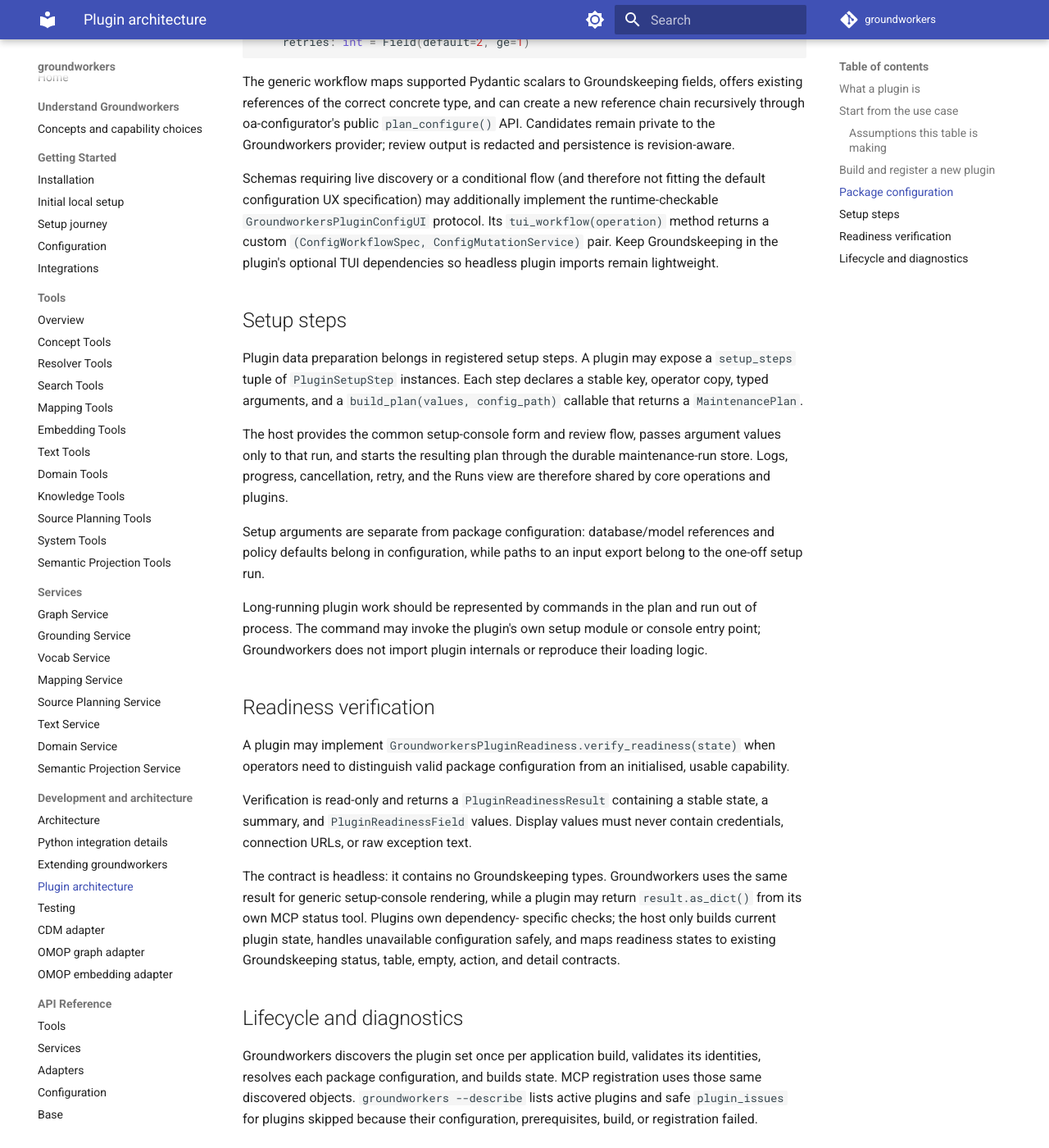
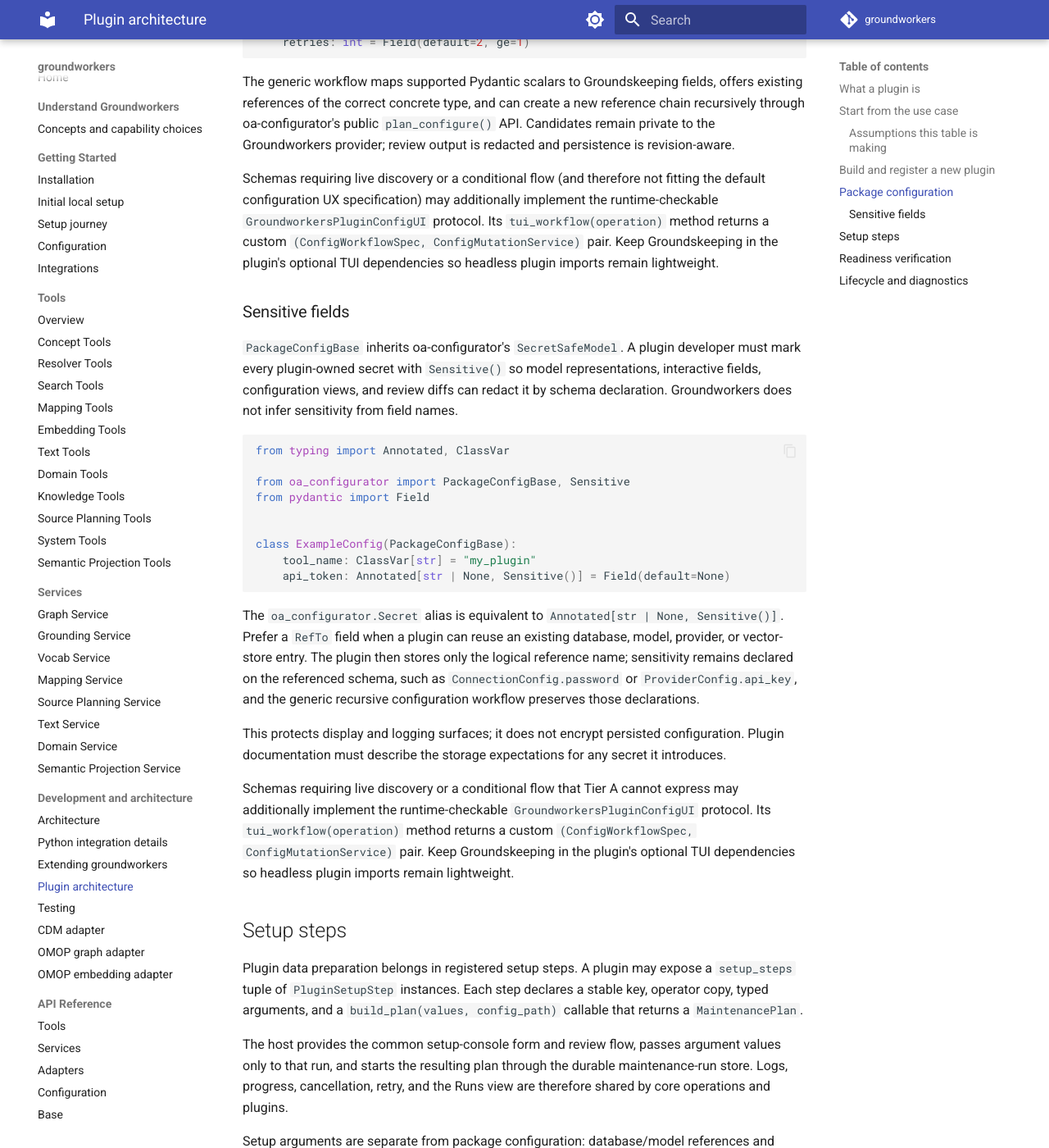
Before and after one commit to AustralianCancerDataNetwork/groundworkers, an MkDocs documentation site: the page built from docs/development/plugins.md, in a window 1280 px wide and 1400 px high, scrolled down 3900 px. Shown: the whole window at 82% size. Built offline with MkDocs 1.6.1 and Material for MkDocs 9.7.7, drawn with Linux system fonts in a browser that asks for light colours; comment, search, counter and statistics services are not loaded.

Commit message:
plugin docs update

````diff
--- a/docs/development/plugins.md
+++ b/docs/development/plugins.md
@@ -133,6 +133,27 @@
 The generic workflow maps supported Pydantic scalars to Groundskeeping fields, offers existing references of the correct concrete type, and can create a new reference chain recursively through oa-configurator's public `plan_configure()` API. Candidates remain private to the Groundworkers provider; review output is redacted and persistence is revision-aware.
 
 Schemas requiring live discovery or a conditional flow (and therefore not fitting the default configuration UX specification) may additionally implement the runtime-checkable `GroundworkersPluginConfigUI` protocol. Its `tui_workflow(operation)` method returns a custom `(ConfigWorkflowSpec, ConfigMutationService)` pair. Keep Groundskeeping in the plugin's optional TUI dependencies so headless plugin imports remain lightweight.
+### Sensitive fields
+
+`PackageConfigBase` inherits oa-configurator's `SecretSafeModel`. A plugin developer must mark every plugin-owned secret with `Sensitive()` so model representations, interactive fields, configuration views, and review diffs can redact it by schema declaration. Groundworkers does not infer sensitivity from field names.
+
+```python
+from typing import Annotated, ClassVar
+
+from oa_configurator import PackageConfigBase, Sensitive
+from pydantic import Field
+
+
+class ExampleConfig(PackageConfigBase):
+    tool_name: ClassVar[str] = "my_plugin"
+    api_token: Annotated[str | None, Sensitive()] = Field(default=None)
+```
+
+The `oa_configurator.Secret` alias is equivalent to `Annotated[str | None, Sensitive()]`. Prefer a `RefTo` field when a plugin can reuse an existing database, model, provider, or vector-store entry. The plugin then stores only the logical reference name; sensitivity remains declared on the referenced schema, such as `ConnectionConfig.password` or `ProviderConfig.api_key`, and the generic recursive configuration workflow preserves those declarations.
+
+This protects display and logging surfaces; it does not encrypt persisted configuration. Plugin documentation must describe the storage expectations for any secret it introduces.
+
+Schemas requiring live discovery or a conditional flow that Tier A cannot express may additionally implement the runtime-checkable `GroundworkersPluginConfigUI` protocol. Its `tui_workflow(operation)` method returns a custom `(ConfigWorkflowSpec, ConfigMutationService)` pair. Keep Groundskeeping in the plugin's optional TUI dependencies so headless plugin imports remain lightweight.
 
 ## Setup steps
 
````
